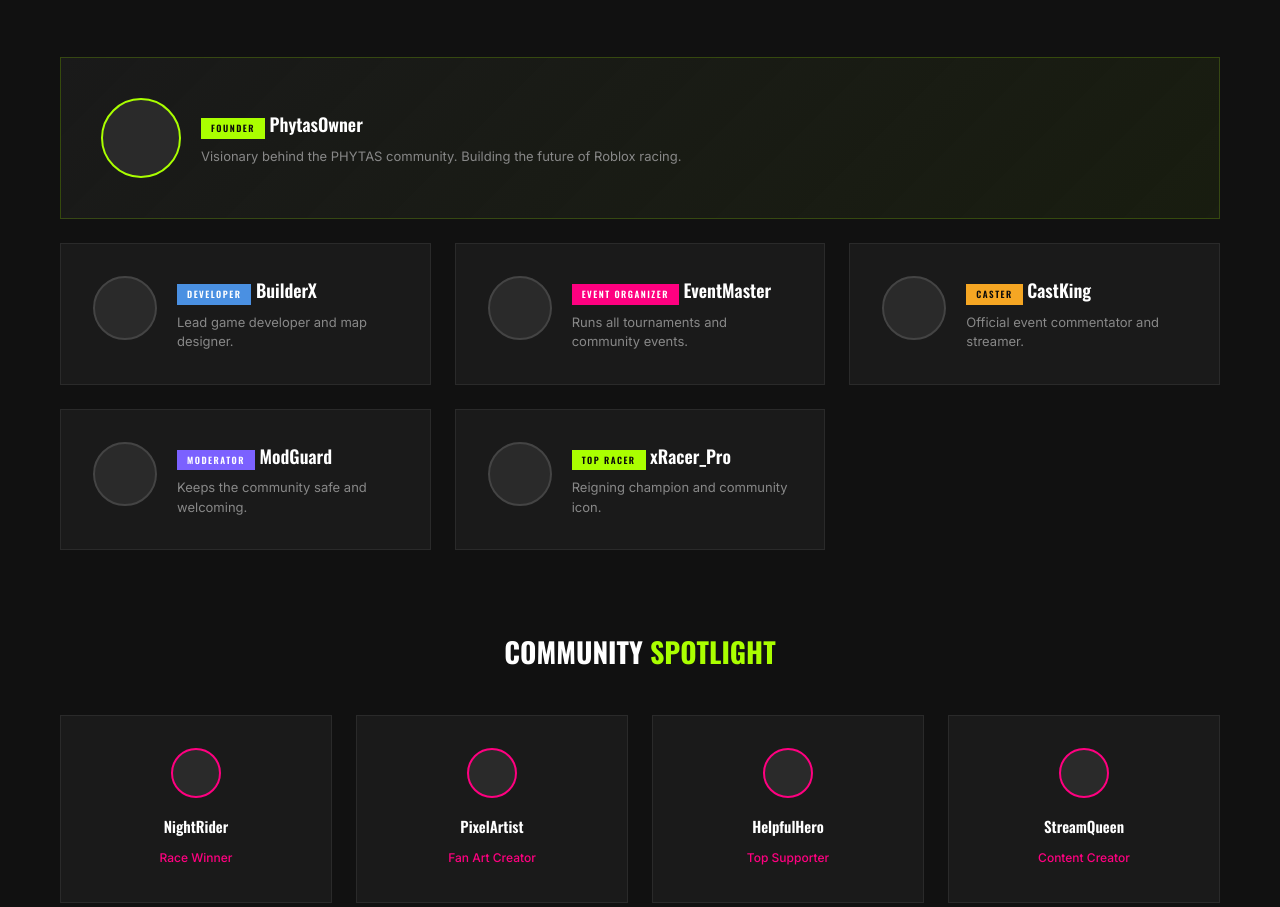
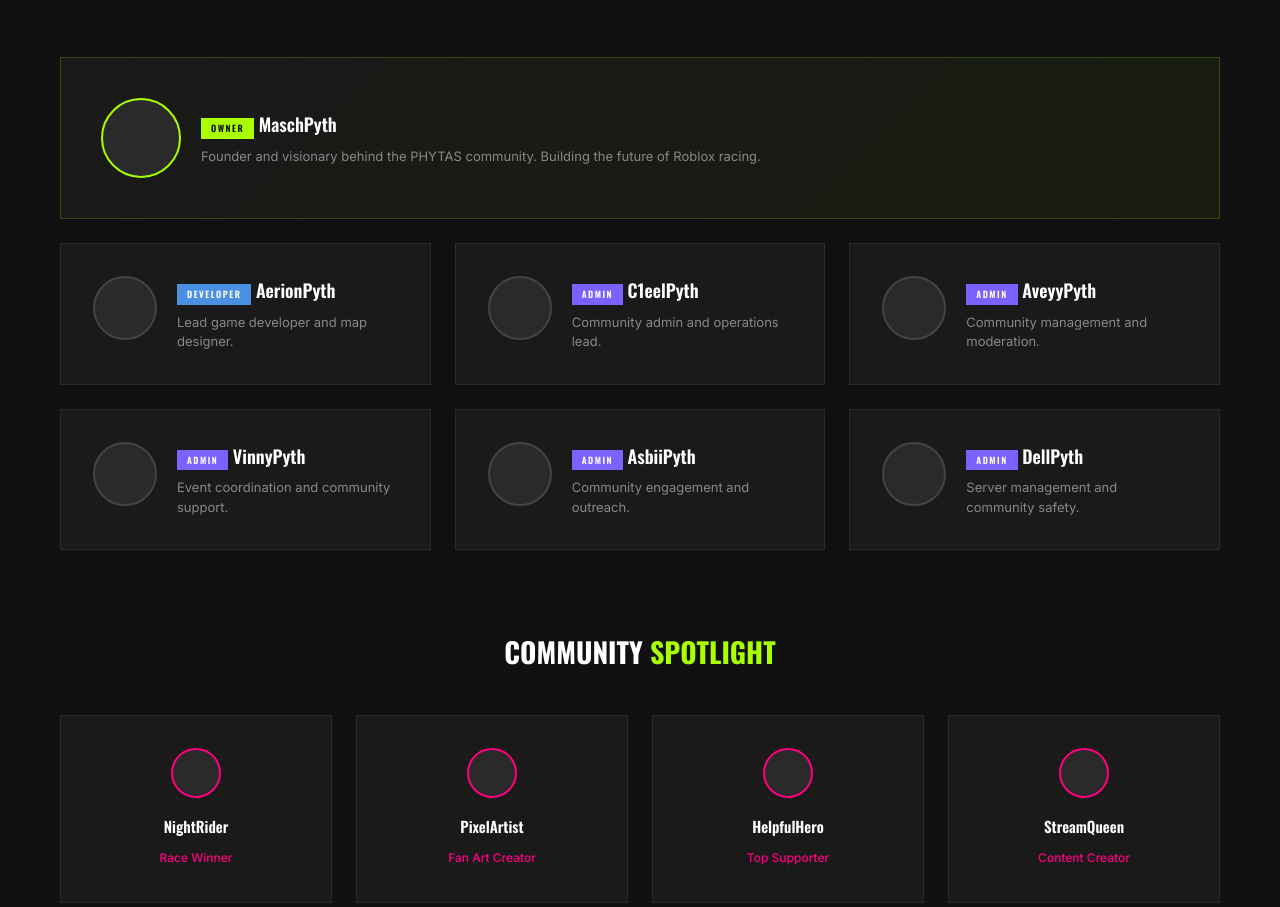
Before and after one commit to alfathxxxxyz/Phytas-Website, a plain HTML site: page index.html in a window 1280 px wide. Shown: the part 5937-6844 px from the top of the page. Drawn offline with nearby package versions, Linux system fonts and the light colour scheme.

Commit message:
update: replace placeholder names with real PHYTAS team members

```diff
--- a/index.html
+++ b/index.html
@@ -336,49 +336,57 @@
                 <div class="member-card founder">
                     <div class="member-avatar"></div>
                     <div class="member-info">
-                        <div class="member-role">FOUNDER</div>
-                        <h4>PhytasOwner</h4>
-                        <p>Visionary behind the PHYTAS community. Building the future of Roblox racing.</p>
+                        <div class="member-role">OWNER</div>
+                        <h4>MaschPyth</h4>
+                        <p>Founder and visionary behind the PHYTAS community. Building the future of Roblox racing.</p>
                     </div>
                 </div>
                 <div class="member-card">
                     <div class="member-avatar"></div>
                     <div class="member-info">
                         <div class="member-role dev">DEVELOPER</div>
-                        <h4>BuilderX</h4>
+                        <h4>AerionPyth</h4>
                         <p>Lead game developer and map designer.</p>
                     </div>
                 </div>
                 <div class="member-card">
                     <div class="member-avatar"></div>
                     <div class="member-info">
-                        <div class="member-role event">EVENT ORGANIZER</div>
-                        <h4>EventMaster</h4>
-                        <p>Runs all tournaments and community events.</p>
+                        <div class="member-role mod">ADMIN</div>
+                        <h4>C1eelPyth</h4>
+                        <p>Community admin and operations lead.</p>
                     </div>
                 </div>
                 <div class="member-card">
                     <div class="member-avatar"></div>
                     <div class="member-info">
-                        <div class="member-role caster">CASTER</div>
-                        <h4>CastKing</h4>
-                        <p>Official event commentator and streamer.</p>
+                        <div class="member-role mod">ADMIN</div>
+                        <h4>AveyyPyth</h4>
+                        <p>Community management and moderation.</p>
                     </div>
                 </div>
                 <div class="member-card">
                     <div class="member-avatar"></div>
                     <div class="member-info">
-                        <div class="member-role mod">MODERATOR</div>
-                        <h4>ModGuard</h4>
-                        <p>Keeps the community safe and welcoming.</p>
+                        <div class="member-role mod">ADMIN</div>
+                        <h4>VinnyPyth</h4>
+                        <p>Event coordination and community support.</p>
                     </div>
                 </div>
                 <div class="member-card">
                     <div class="member-avatar"></div>
                     <div class="member-info">
-                        <div class="member-role racer">TOP RACER</div>
-                        <h4>xRacer_Pro</h4>
-                        <p>Reigning champion and community icon.</p>
+                        <div class="member-role mod">ADMIN</div>
+                        <h4>AsbiiPyth</h4>
+                        <p>Community engagement and outreach.</p>
+                    </div>
+                </div>
+                <div class="member-card">
+                    <div class="member-avatar"></div>
+                    <div class="member-info">
+                        <div class="member-role mod">ADMIN</div>
+                        <h4>DellPyth</h4>
+                        <p>Server management and community safety.</p>
                     </div>
                 </div>
             </div>
```
